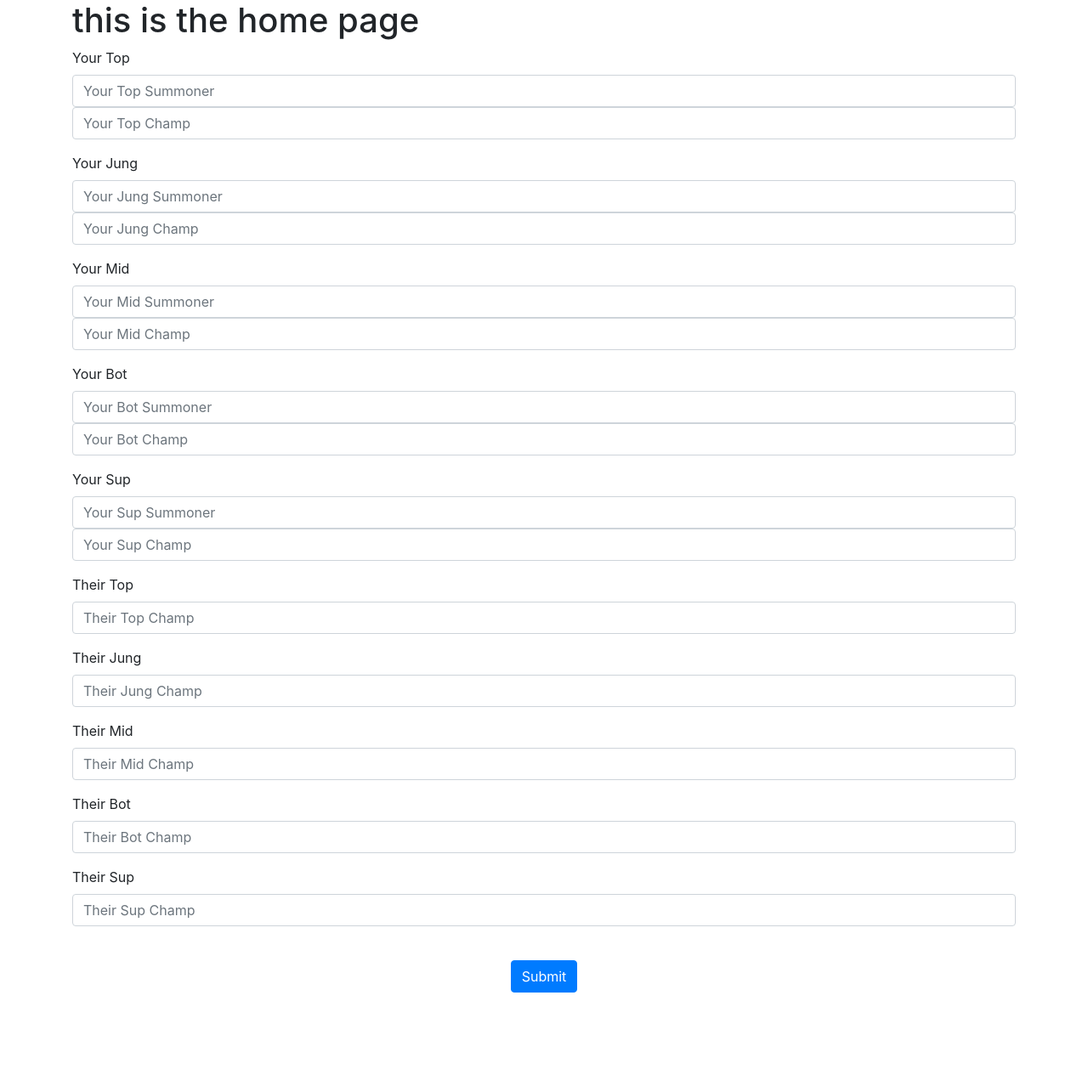
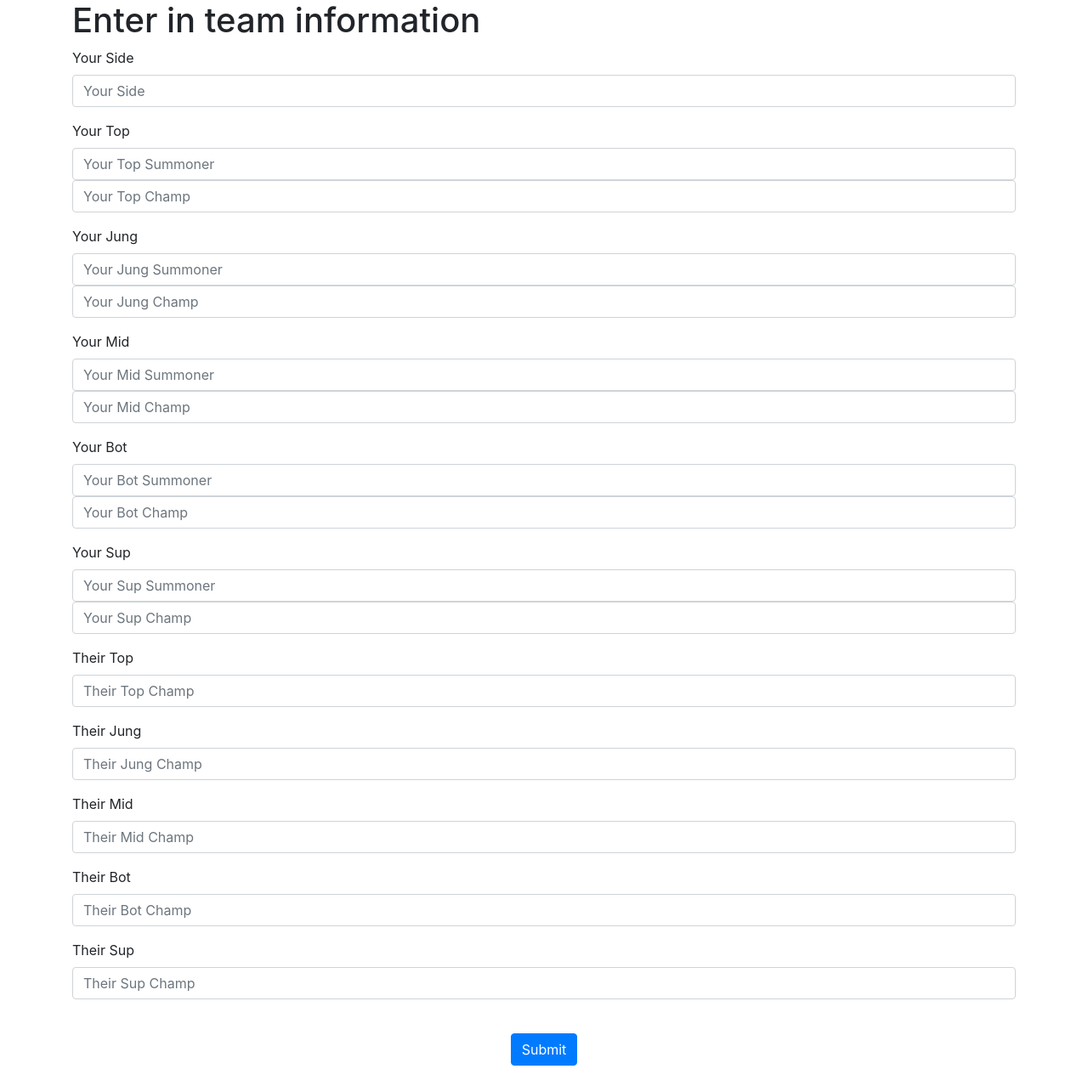
Before and after one commit to JacobFrank714/CS490-Deep_Learning_project, a Flask app: page / in a window 1280 px wide. Shown: the whole page at 85% size. Before the commit the page ends 1168 px from the top, so only its background shows below. Run offline with Flask 2, Linux system fonts and the light colour scheme; some libraries are stand-ins or nearby versions.

Commit message:
messing with the website

```diff
--- a/LiveLobby.py
+++ b/LiveLobby.py
@@ -104,7 +104,7 @@ def get_stats(player, new_df):
     new_df['Wards_Killed'] += wards_killed
     new_df['CC_Score'] += cc_score
 
-def Lobby(top_sum,top_champ, jung_sum,jung_champ, mid_sum,mid_champ, bot_sum,bot_champ, sup_sum,sup_champ, e_top,e_jung,e_mid,e_bot,e_sup):
+def Lobby(side,top_sum,top_champ, jung_sum,jung_champ, mid_sum,mid_champ, bot_sum,bot_champ, sup_sum,sup_champ, e_top,e_jung,e_mid,e_bot,e_sup):
 
     player1 = cass.Summoner(name=top_sum, region="NA")
     player2 = cass.Summoner(name=jung_sum, region="NA")
@@ -162,6 +162,7 @@ def Lobby(top_sum,top_champ, jung_sum,jung_champ, mid_sum,mid_champ, bot_sum,bot
 
     stat_import = pd.DataFrame()
 
+    stat_import['Side'] = [side]
     stat_import['Top_Current_Champ'] = [0]
     stat_import['Top_Current_Champ'] = top_champ
     stat_import['Top_games_on_role'] = [0]
--- a/website/__init__.py
+++ b/website/__init__.py
@@ -5,6 +5,7 @@ def create_app():
     app.config['SECRET_KEY']='sh its a secret'
 
     from .views import views
+    from .prediction import prediction
 
     app.register_blueprint(views, url_prfix='/')
 
--- a/website/templates/base.html
+++ b/website/templates/base.html
@@ -37,10 +37,5 @@
             integrity="sha384-JZR6Spejh4U02d8jOt6vLEHfe/JQGiRRSQQxSfFWpi1MquVdAyjUar5+76PVCmYl"
             crossorigin="anonymous">
         </script>
-
-        <script
-            type="text/javascript"
-            src="{{ url_for('static', filename='index.js') }}">
-        </script>
         </body>
 </html>
--- a/website/templates/home.html
+++ b/website/templates/home.html
@@ -1,8 +1,18 @@
 {% extends "base.html" %}
 {% block title%}Home{% endblock %}
 {% block content %}
-<h1>this is the home page</h1>
+<h1>Enter in team information</h1>
 <form method="POST">
+    <div class="form-group">
+        <label for="Your Side">Your Side</label>
+        <input
+            type="Side"
+            class="form-control"
+            id="Your Side"
+            name="Your Side"
+            placeholder="Your Side"
+        />
+    </div>
     <div class="form-group">
         <label for="Your Top Champ">Your Top</label>
         <input
--- a/website/views.py
+++ b/website/views.py
@@ -1,12 +1,20 @@
-from flask import Blueprint, render_template, request
+from flask import Blueprint, render_template, request, flash
 from LiveLobby import Lobby
+from keras.models import load_model
+
+from .models import Prediciton
 import pandas as pd
 
 views = Blueprint('views', __name__)
 
-@views.route('/', methods=['GET','POST'])
+@views.route('/', methods=['GET'])
 def home():
-    if request.method == 'POST':
+    return render_template("home.html")
+
+@views.route('/', methods=['POST'])
+def predict():
+      if request.method == 'POST':
+        yourSide = request.form.get('Your Side')
         yourTopSum = request.form.get('Your Top Summoner')
         yourTopChamp = request.form.get('Your Top Champ')
         yourJungSum = request.form.get('Your Jung Summoner')
@@ -23,11 +31,15 @@ def home():
         theirBotChamp = request.form.get('Their Bot Champ')
         theirSupChamp = request.form.get('Their Sup Champ')
 
-        current_lobby = Lobby(top_sum=yourTopSum,top_champ=yourTopChamp,
+        current_lobby = Lobby(side=yourSide,top_sum=yourTopSum,top_champ=yourTopChamp,
                                 jung_sum=yourJungSum,jung_champ=yourJungChamp,
                                 mid_sum=yourMidSum,mid_champ=yourMidChamp,
                                 bot_sum=yourBotSum,bot_champ=yourBotChamp,
                                 sup_sum=yourSupSum,sup_champ=yourSupChamp,
                                 e_top=theirTopChamp,e_jung=theirJungChamp,e_mid=theirMidChamp,e_bot=theirBotChamp,e_sup=theirSupChamp)
-        current_lobby.to_csv("lobby.csv",index=False,mode='w',header=True)
-    return render_template("home.html")
+
+        current_lobby.to_csv('prediction.csv')
+        model = load_model('./model/Model61.h5')
+        predict = model.predict(current_lobby)
+        print(predict)
+        return render_template("prediction.html")
```
Also changed, not shown: website/models.py (+9 -0 lines), website/prediction.py (added, +11 -0 lines), website/templates/prediction.html (added, +13 -0 lines), 1 other file.
